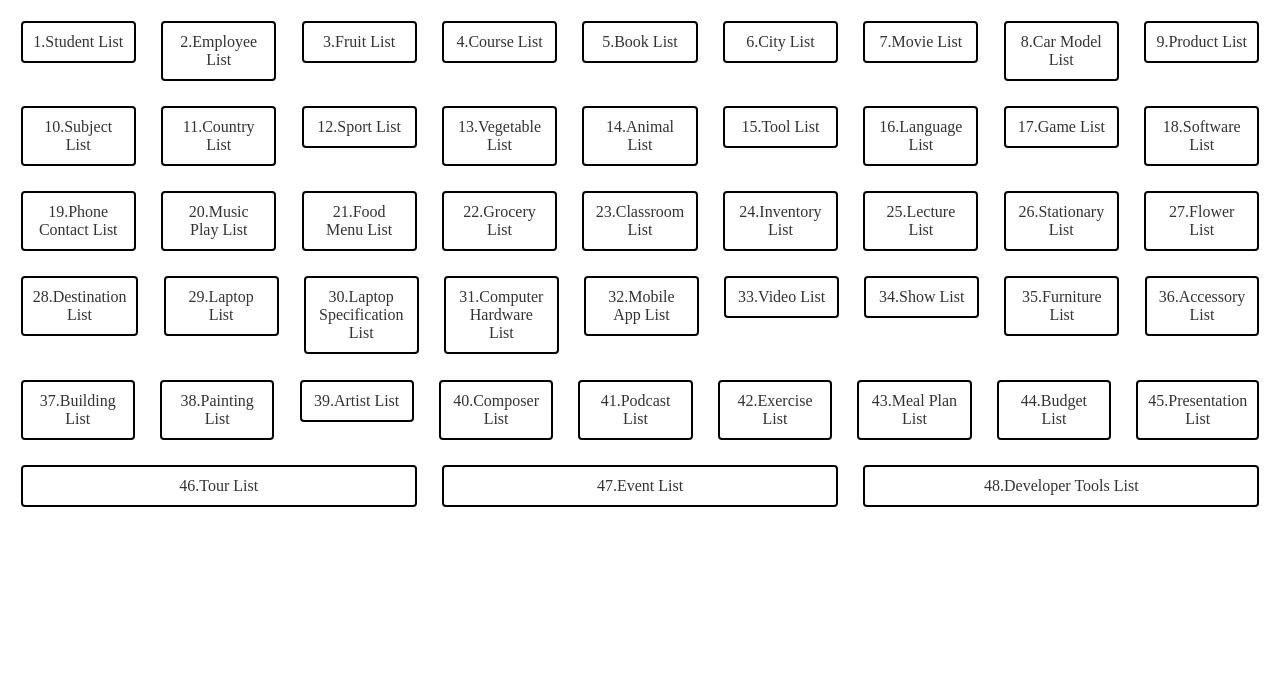
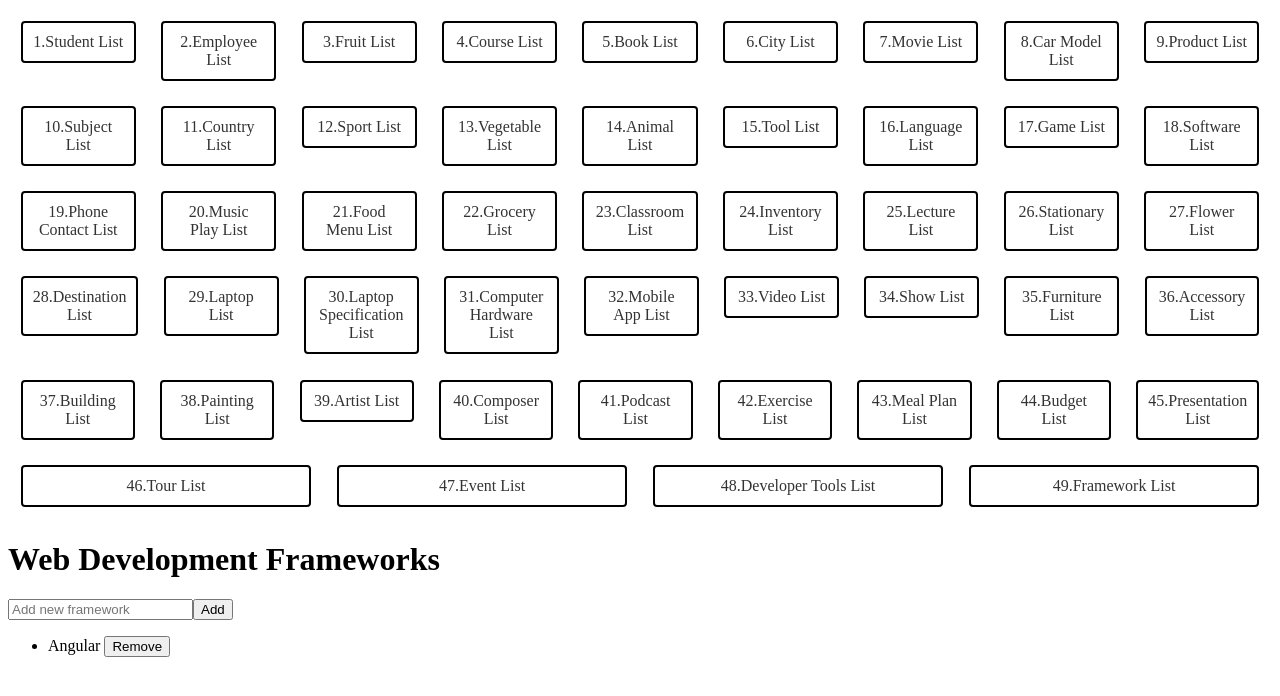
Before and after one commit to Xavierbaliw/Activity15-Angular-with-TypeScript-and-Data-Structures, an Angular app: page /frameworklist in a window 1280 px wide. Before the commit this address led to /. Shown: the top 696 px of the page. Built offline with nearby package versions, Linux system fonts and the light colour scheme.

Commit message:
49TH COMMIT frameworklist

```diff
--- a/src/app/app.component.html
+++ b/src/app/app.component.html
@@ -48,6 +48,7 @@
     <li><a routerLink="tourlist">46.Tour List</a></li>
     <li><a routerLink="eventlist">47.Event List</a></li>
     <li><a routerLink="devtoollist">48.Developer Tools List</a></li>
+    <li><a routerLink="frameworklist">49.Framework List</a></li>
   </ul>
 </nav>
 <router-outlet></router-outlet>
--- a/src/app/app.module.ts
+++ b/src/app/app.module.ts
@@ -55,6 +55,7 @@ import {PresentationListComponent} from "./component/presentation-list/presentat
 import {TourListComponent} from "./component/tour-list/tour-list.component";
 import {EventListComponent} from "./component/event-list/event-list.component";
 import {DevelopertoolsListComponent} from "./component/developertools-list/developertools-list.component";
+import {FrameworkListComponent} from "./component/framework-list/framework-list.component";
 
 
 const routes: Routes = [
@@ -106,6 +107,7 @@ const routes: Routes = [
   {path: 'tourlist', component: TourListComponent},
   {path: 'eventlist', component: EventListComponent},
   {path: 'devtoollist', component: DevelopertoolsListComponent},
+  {path: 'frameworklist', component: FrameworkListComponent},
   ]
 
 @NgModule ({
@@ -167,6 +169,7 @@ const routes: Routes = [
     TourListComponent,
     EventListComponent,
     DevelopertoolsListComponent,
+    FrameworkListComponent,
     ],
   providers: [
 
--- /dev/null
+++ b/src/app/component/framework-list/framework-list.component.html
@@ -0,0 +1,17 @@
+<div>
+  <h1>Web Development Frameworks</h1>
+
+  <input
+    type="text"
+    [(ngModel)]="newFramework"
+    placeholder="Add new framework"
+  />
+  <button (click)="addFramework()">Add</button>
+
+  <ul>
+    <li *ngFor="let framework of frameworks; let i = index">
+      {{ framework }}
+      <button (click)="removeFramework(i)">Remove</button>
+    </li>
+  </ul>
+</div>
--- /dev/null
+++ b/src/app/component/framework-list/framework-list.component.ts
@@ -0,0 +1,22 @@
+import { Component } from '@angular/core';
+
+@Component({
+  selector: 'app-framework-list',
+  templateUrl: './framework-list.component.html',
+  styleUrl: './framework-list.component.css'
+})
+export class FrameworkListComponent {
+  frameworks: string[] = ['Angular'];
+  newFramework: string = '';
+
+  addFramework() {
+    if (this.newFramework) {
+      this.frameworks.push(this.newFramework);
+      this.newFramework = '';
+    }
+  }
+
+  removeFramework(index: number) {
+    this.frameworks.splice(index, 1);
+  }
+}
```
Also changed, not shown: src/app/component/framework-list/framework-list.component.css (added), 1 other file (tests, documents, lock files or other folders).
